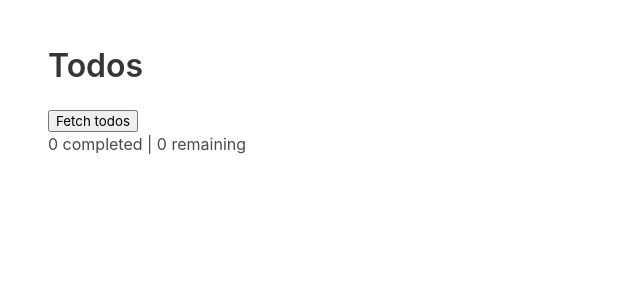
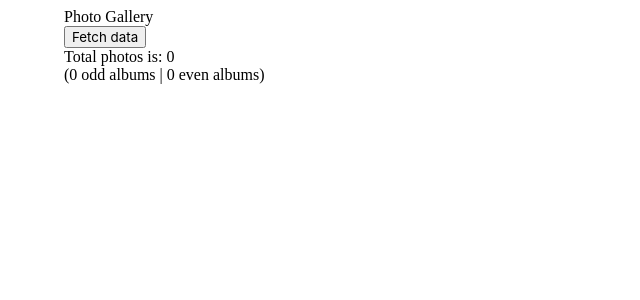
Before and after one commit to MBATheGamer/nuxt-3-fundamentals-workshop, a Nuxt app: page / in a window 1280 px wide. Shown: the top 300 px of the page, without its empty margins (0-640 px from the left). Built offline with nearby package versions, Linux system fonts and the light colour scheme.

Commit message:
assignment

```diff
--- a/app.vue
+++ b/app.vue
@@ -1,47 +1,42 @@
 <script setup lang="ts">
-  import { ref, computed } from 'vue';
-  import type { Todo } from './types';
+  import { ref, computed } from "vue";
+  import type { Photo } from "./types";
 
-  const todos = ref<Todo[]>([]);
+  const photos = ref<Photo[]>([]);
 
-  const completedItems = computed(() => todos.value.filter(todo => todo.completed));
+  const numberOfPhotos = computed(() => photos.value.length);
 
-  const remainingItems = computed(() => todos.value.filter(todo => !todo.completed));
+  const evenAlbums = computed(() => photos.value.filter(photo => photo.albumId % 2 === 0));
 
-  function fetchTodos() {
-    fetch("https://jsonplaceholder.typicode.com/todos/")
+  const oddAlbums = computed(() => photos.value.filter(photo => photo.albumId % 2 !== 0));
+
+  function fetchPhotos() {
+    fetch("https://jsonplaceholder.typicode.com/photos/")
       .then(response => response.json())
       .then(json => {
-        todos.value = json as Todo[];
+        photos.value = json as Photo[];
       });
   }
 </script>
 
 <template>
-  <div class="section">
-    <h1 class="title">Todos</h1>
-    <button @click="fetchTodos">Fetch todos</button>
-    <p>
-      {{ completedItems.length }} completed |
-      {{ remainingItems.length }} remaining
-    </p>
-    <ul class="list">
-      <li v-for="todo in todos" :key="`todo-id-${todo.id}`">
-        <input type="checkbox" :checked="todo.completed"> {{ todo.title }}
+  <div class="container">
+    <h1>Photo Gallery</h1>
+    <button @click="fetchPhotos">Fetch data</button>
+    <h2>Total photos is: {{ numberOfPhotos }}</h2>
+    <h3>({{ oddAlbums.length }} odd albums | {{ evenAlbums.length }} even albums)</h3>
+    <ul class="photo-gallary-list">
+      <li v-for="photo in photos" :key="photo.id">
+        <img :src="photo.url" :alt="photo.title">
       </li>
     </ul>
   </div>
 </template>
 
-<style lang="scss">
+<style scoped lang="scss">
   @import './node_modules/bulma/bulma.sass';
-
-  $completedTodoColor: green;
-  $remainingTodoColor: red;
-
-  .list {
-    color: $completedTodoColor;
+  .photo-gallary-list {
     display: grid;
-    grid-template-columns: repeat(2, 1fr);
+    grid-template-columns: repeat(5, 1fr);
   }
 </style>
```
